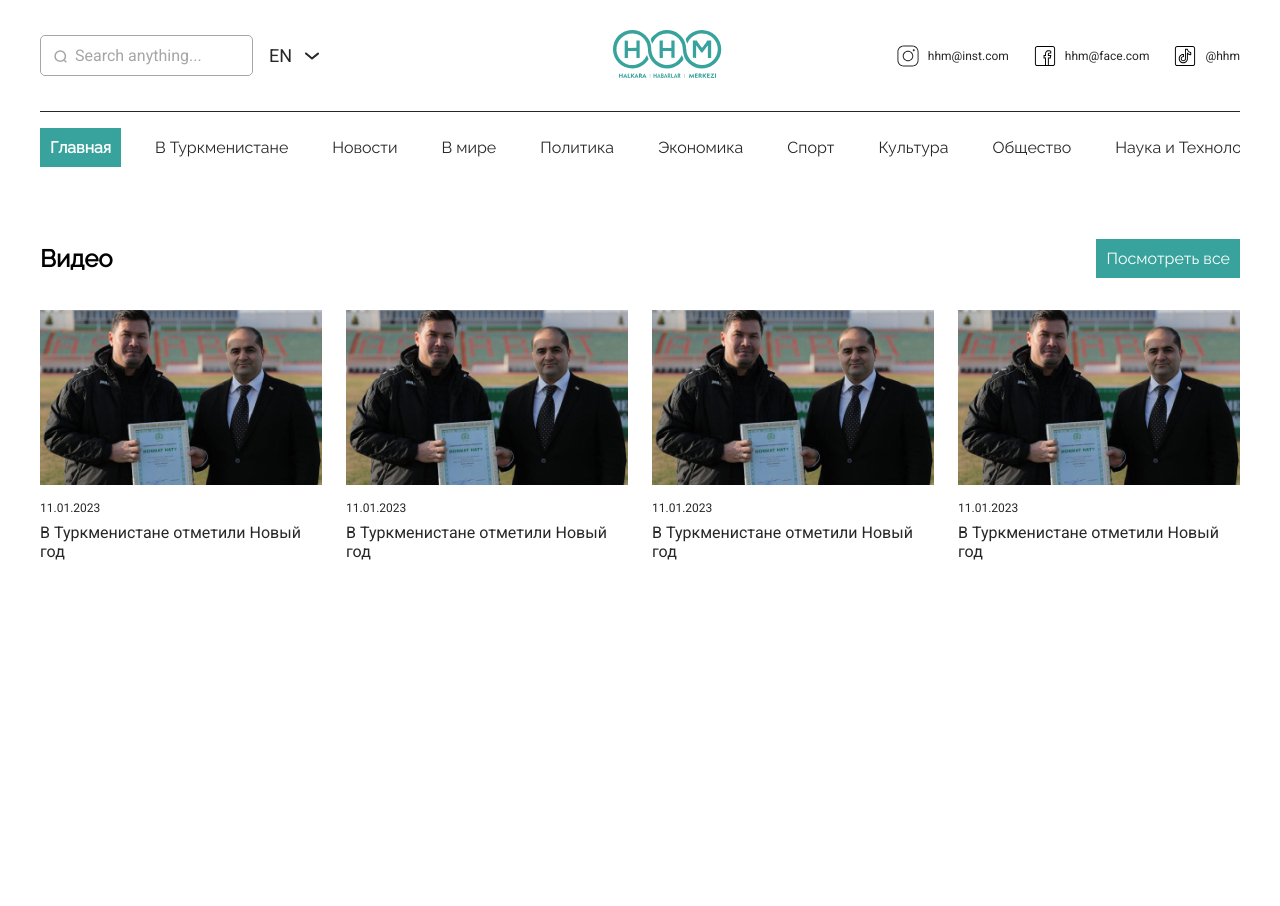
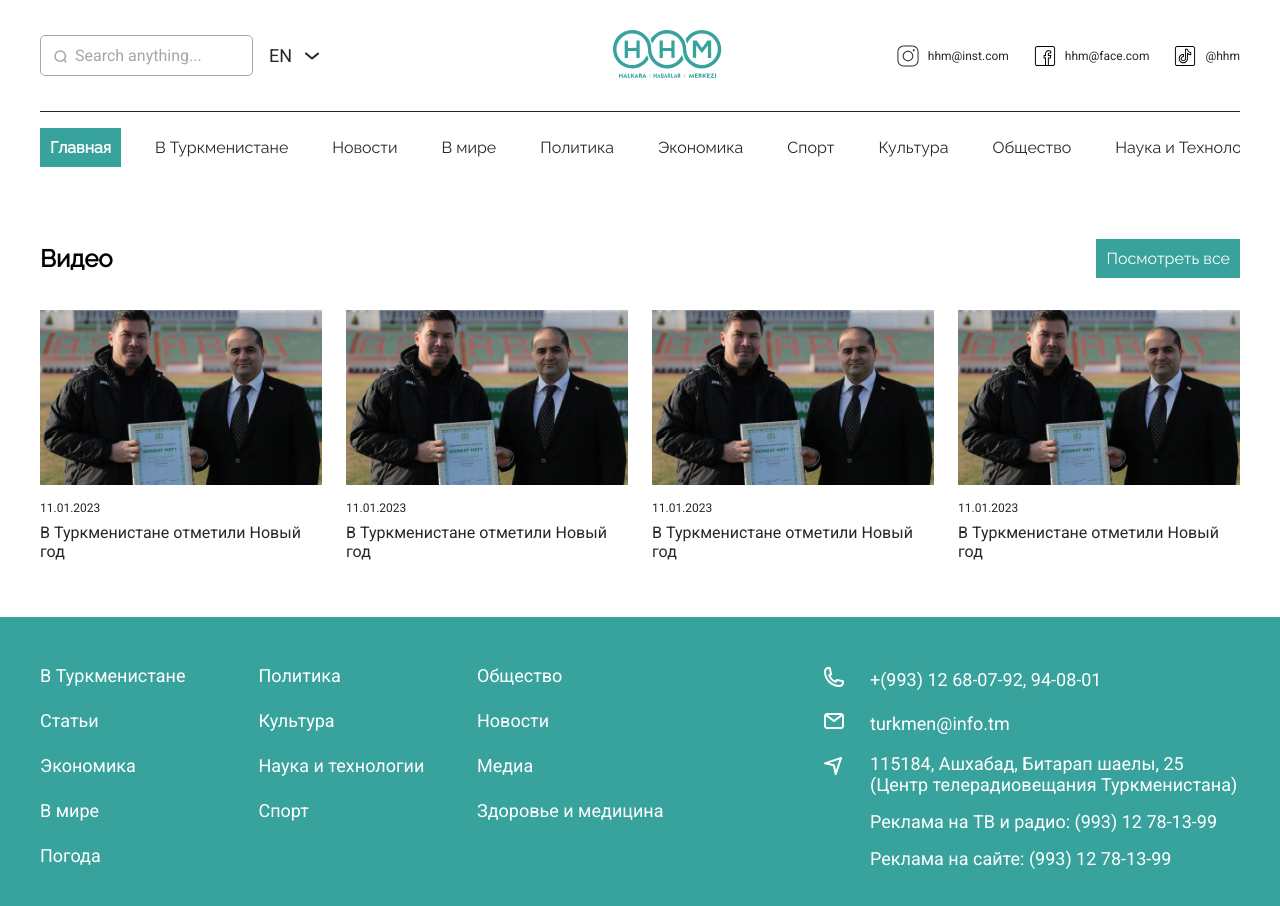
Before and after one commit to VividTruthKeeper/hhm-client, a React (Vite) app: page / in a window 1280 px wide. Shown: the top 906 px of the page. Before the commit the page ends 800 px from the top, so only its background shows below. Built offline with nearby package versions, Linux system fonts and the light colour scheme.

Commit message:
footer finished

```diff
--- a/src/App.tsx
+++ b/src/App.tsx
@@ -1,17 +1,18 @@
 // Modules
-import { Routes, Route } from "react-router-dom";
+import { Routes, Route } from 'react-router-dom';
 
 // Styles
-import "react-lazy-load-image-component/src/effects/blur.css";
-import "react-calendar/dist/Calendar.css";
-import "./styles/style.scss";
+import 'react-lazy-load-image-component/src/effects/blur.css';
+import 'react-calendar/dist/Calendar.css';
+import './styles/style.scss';
 
 // Pages
-import Main from "./pages/Main";
+import Main from './pages/Main';
 
 // Components
-import Header from "./components/header/Header";
-import Videos from "./components/videos/Videos";
+import Header from './components/header/Header';
+import Videos from './components/videos/Videos';
+import Footer from './components/header/Footer';
 
 const App = () => {
   return (
@@ -21,6 +22,7 @@ const App = () => {
         <Route path="/" element={<Main />} />
       </Routes>
       <Videos />
+      <Footer />
     </div>
   );
 };
--- a/src/components/header/Footer.tsx
+++ b/src/components/header/Footer.tsx
@@ -12,22 +12,75 @@ const Footer = () => {
         <div className="footer-wrapper">
           <nav className="footer-nav">
             <ul className="footer-nav-list">
-              <li className="footer-nav-list-item">В туркменистане</li>
-              <li className="footer-nav-list-item">Новости</li>
-              <li className="footer-nav-list-item">В мире</li>
-              <li className="footer-nav-list-item">Политика</li>
-              <li className="footer-nav-list-item">Экономика</li>
-              <li className="footer-nav-list-item">Спорт</li>
-              <li className="footer-nav-list-item">Общество</li>
-              <li className="footer-nav-list-item">Наука и технологии</li>
-              <li className="footer-nav-list-item">Здоровье и медицина</li>
-              <li className="footer-nav-list-item">Статьи</li>
-              <li className="footer-nav-list-item">Медиа</li>
-              <li className="footer-nav-list-item">Погода</li>
-              <li className="footer-nav-list-item">Культура</li>
+              <li className="footer-nav-list-item">
+                <Link to="/">В Туркменистане</Link>
+              </li>
+              <li className="footer-nav-list-item">
+                <Link to="/">Политика</Link>
+              </li>
+              <li className="footer-nav-list-item">
+                <Link to="/">Общество</Link>
+              </li>
+              <li className="footer-nav-list-item">
+                <Link to="/">Статьи</Link>
+              </li>
+              <li className="footer-nav-list-item">
+                <Link to="/">Культура</Link>
+              </li>
+              <li className="footer-nav-list-item">
+                <Link to="/">Новости</Link>
+              </li>
+              <li className="footer-nav-list-item">
+                <Link to="/">Экономика</Link>
+              </li>
+              <li className="footer-nav-list-item">
+                <Link to="/">Наука и технологии</Link>
+              </li>
+              <li className="footer-nav-list-item">
+                <Link to="/">Медиа</Link>
+              </li>
+              <li className="footer-nav-list-item">
+                <Link to="/">В мире</Link>
+              </li>
+              <li className="footer-nav-list-item">
+                <Link to="/">Спорт</Link>
+              </li>
+              <li className="footer-nav-list-item">
+                <Link to="/">Здоровье и медицина</Link>
+              </li>
+              <li className="footer-nav-list-item">
+                <Link to="/">Погода</Link>
+              </li>
             </ul>
           </nav>
-          <div className="footer-info"></div>
+          <div className="footer-info">
+            <div className="footer-info-item">
+              <div className="footer-info-item-icon">
+                <img src={phone} alt="phone" />
+              </div>
+              <h3 className="footer-info-item-title">+(993) 12 68-07-92, 94-08-01 </h3>
+            </div>
+            <div className="footer-info-item">
+              <div className="footer-info-item-icon">
+                <img src={mail} alt="mail" />
+              </div>
+              <h3 className="footer-info-item-title">turkmen@info.tm</h3>
+            </div>
+            <div className="footer-info-item">
+              <div className="footer-info-item-icon">
+                <img src={location} alt="location" />
+              </div>
+              <h3 className="footer-info-item-title">
+                115184, Ашхабад, Битарап шаелы, 25 (Центр телерадиовещания Туркменистана)
+              </h3>
+            </div>
+            <div className="footer-info-item">
+              <h3 className="footer-info-item-title">Реклама на ТВ и радио: (993) 12 78-13-99</h3>
+            </div>
+            <div className="footer-info-item">
+              <h3 className="footer-info-item-title">Реклама на сайте: (993) 12 78-13-99</h3>
+            </div>
+          </div>
         </div>
       </div>
     </footer>
--- a/src/styles/_footer.scss
+++ b/src/styles/_footer.scss
@@ -0,0 +1,56 @@
+.footer {
+  background: $main;
+  padding: 4.8rem 0;
+  color: $white;
+  font-size: 1.8rem;
+  @include roboto;
+}
+
+.footer-wrapper {
+  display: flex;
+  justify-content: space-between;
+}
+
+.footer-nav-list {
+  display: grid;
+  grid-template-columns: repeat(3, 1fr);
+  column-gap: 3.2rem;
+  row-gap: 2.4rem;
+}
+
+.footer-nav-list-item {
+  a {
+    font-size: 1.8rem;
+    color: $white;
+    @include roboto;
+    font-weight: 400;
+  }
+}
+
+.footer-info {
+  display: flex;
+  flex-direction: column;
+  gap: 1.6rem;
+}
+
+.footer-info-item {
+  display: flex;
+  gap: 2.4rem;
+  align-items: center;
+
+  &:nth-child(3) {
+    align-items: flex-start;
+  }
+  &:nth-child(4),
+  &:nth-child(5) {
+    padding-left: 4.8rem;
+  }
+}
+
+.footer-info-item-title {
+  font-size: 1.8rem;
+  color: $white;
+  @include roboto;
+  font-weight: 400;
+  max-width: 37rem;
+}
```
